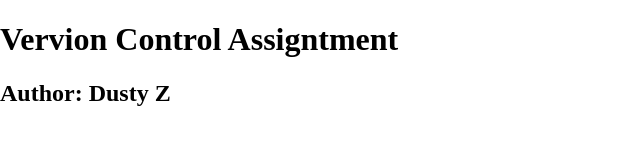
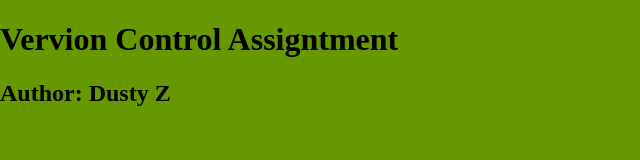
Before and after one commit to DustinZoglman/Webtools-github-intro-Zoglman, a plain HTML site: page index.html in a window 1280 px wide. Shown: the whole page, without its empty margins (0-640 px from the left). Drawn offline with nearby package versions, Linux system fonts and the light colour scheme.

Commit message:
Change background to olive green
changed css to change hexidecimal background to green.

```diff
--- a/_css/main.css
+++ b/_css/main.css
@@ -8,6 +8,7 @@ html {
   -webkit-text-size-adjust: 100%;
 }
 html, body  {
+	background-color: #669900;
 	margin: 0;
 }
 /* Correct `block` display not defined in IE 8/9.*/
```
